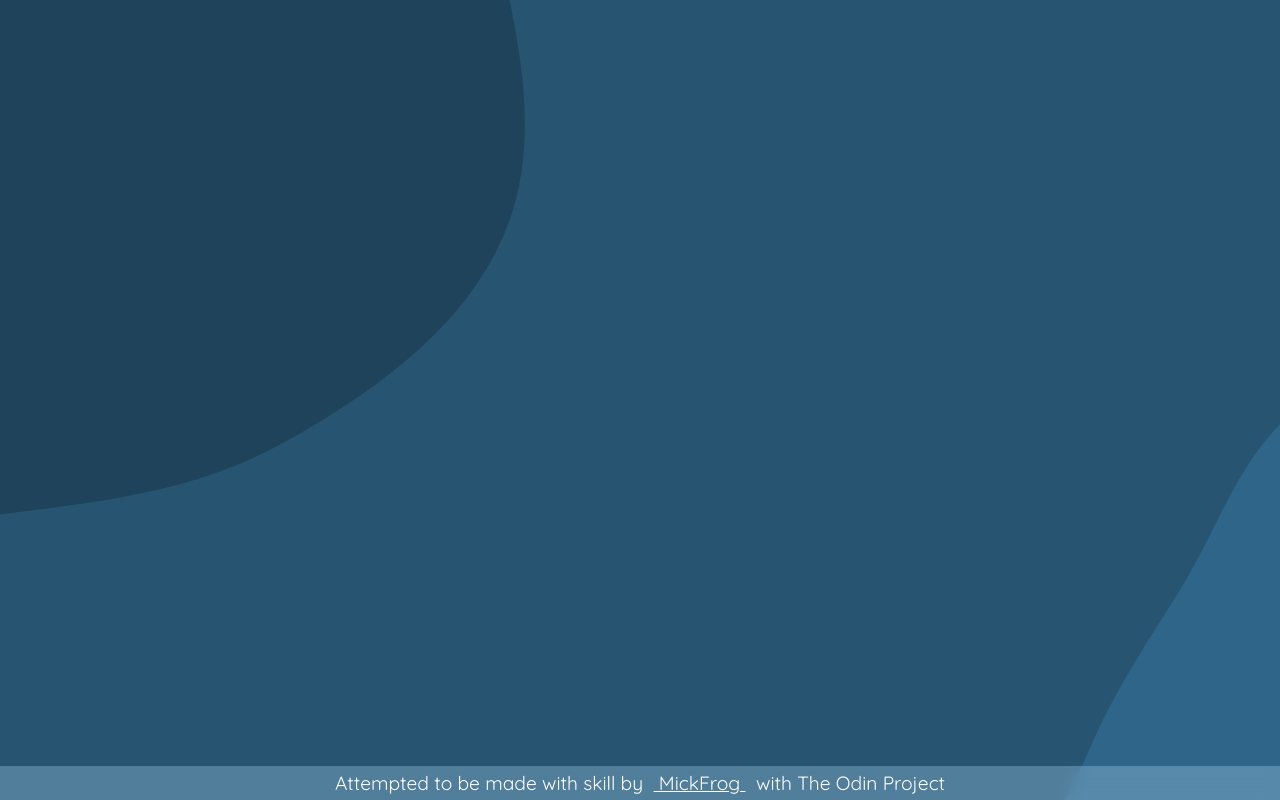
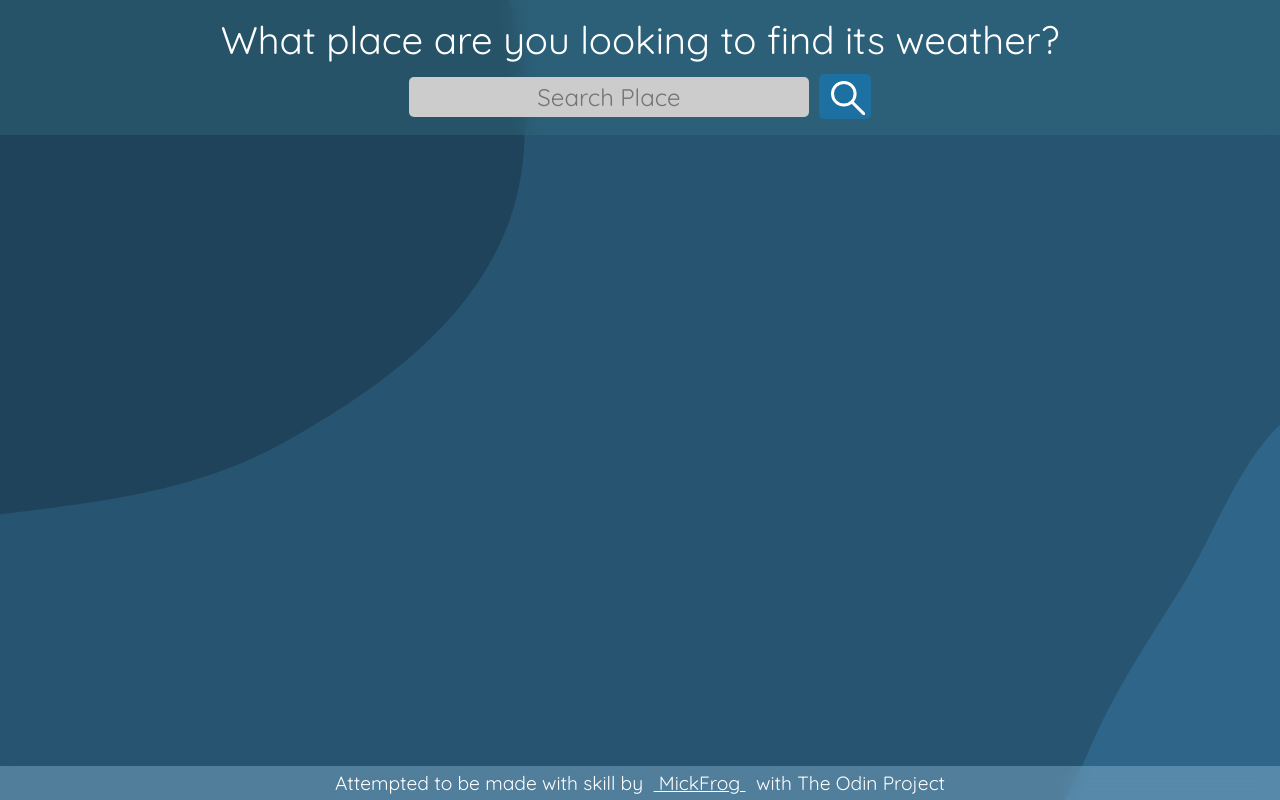
Before and after one commit to MickFrog/weatherApp, a plain HTML site: page index.html in a window 1280 px wide. Drawn offline with Linux system fonts and the light colour scheme.

Commit message:
Add header styles

```diff
--- a/index.html
+++ b/index.html
@@ -11,6 +11,13 @@
     </head>
     <body>
         <div class="header">
+            <p>What place are you looking to find its weather?</p>
+            <form id="searchForm">
+                <input type="text" id="searchTarget" placeholder="Search Place">
+                <button type="submit" id="searchPlaceButton">
+                    <img id="searchIcon" src="./images/search.svg" alt="SearchIcon">
+                </button>
+            </form>
 
         </div>
 
--- a/style.css
+++ b/style.css
@@ -2,18 +2,21 @@
 
 :root {
     --myFont: 'Quicksand', sans-serif;
+    --headerSize: 2.4rem;
+    --textSize: 1rem;
     --footerSize: 1.2rem;
 }
 
 * {
     box-sizing: border-box;
+    margin: 0;
+
 }
 
 body {
     display: flex;
     flex-flow: column;
     min-height: 100vh;
-    margin: 0px;
 
     background-image: url(./images/clear.svg);
     background-size: cover;
@@ -21,21 +24,76 @@ body {
 
     color: white;
     font-family: var(--myFont);
+    font-size: var(--textSize);
 }
 
+/* Header Styles */
 .header {
-    height: 10vh;
+    padding: 1rem;
+    font-size: var(--headerSize);
+
+    display: flex;
+    flex-flow: column nowrap;
+    justify-content: center;
+    align-items: center;
+
+    background: rgba(60, 122, 137, 0.3);
+    backdrop-filter: blur(8px);
+}
+
+.header > p {
+    text-align: center;
+}
+
+#searchForm {
+    display: flex;
+    align-items: center;
+
+    padding-top: 10px;
+    gap: 10px;
+}
+
+#searchTarget {
+    width: max(400px, 30vw);
+    height: 2.5rem;
+
+    border-radius: 5px;
+    border: none;
+
+    font-family: inherit;
+    font-size: 24px;
+    text-align: center;
+
+    background-color: #ccc;
+}
+
+#searchTarget:focus {
+    background-color: #9FA2B2;
+    outline: none;
+}
+
+#searchPlaceButton {
+    height: fit-content;
+    border: 0px;
+    background-color: #1D70A2;
+    border-radius: 5px;
+}
+
+#searchPlaceButton:hover{
+    background-color: #6761A8;
 }
 
 .content {
     flex: 1 0 auto;
 }
 
+
+/* Footer Styles */
 .footer {
     padding: 5px;
     display: flex;
     flex-flow: row wrap;
-    place-content: center;
+    justify-content: center;
     font-size: var(--footerSize);
 
     background: rgba(181, 226, 250, 0.3);
```
Also changed, not shown: images/search.svg (added).
